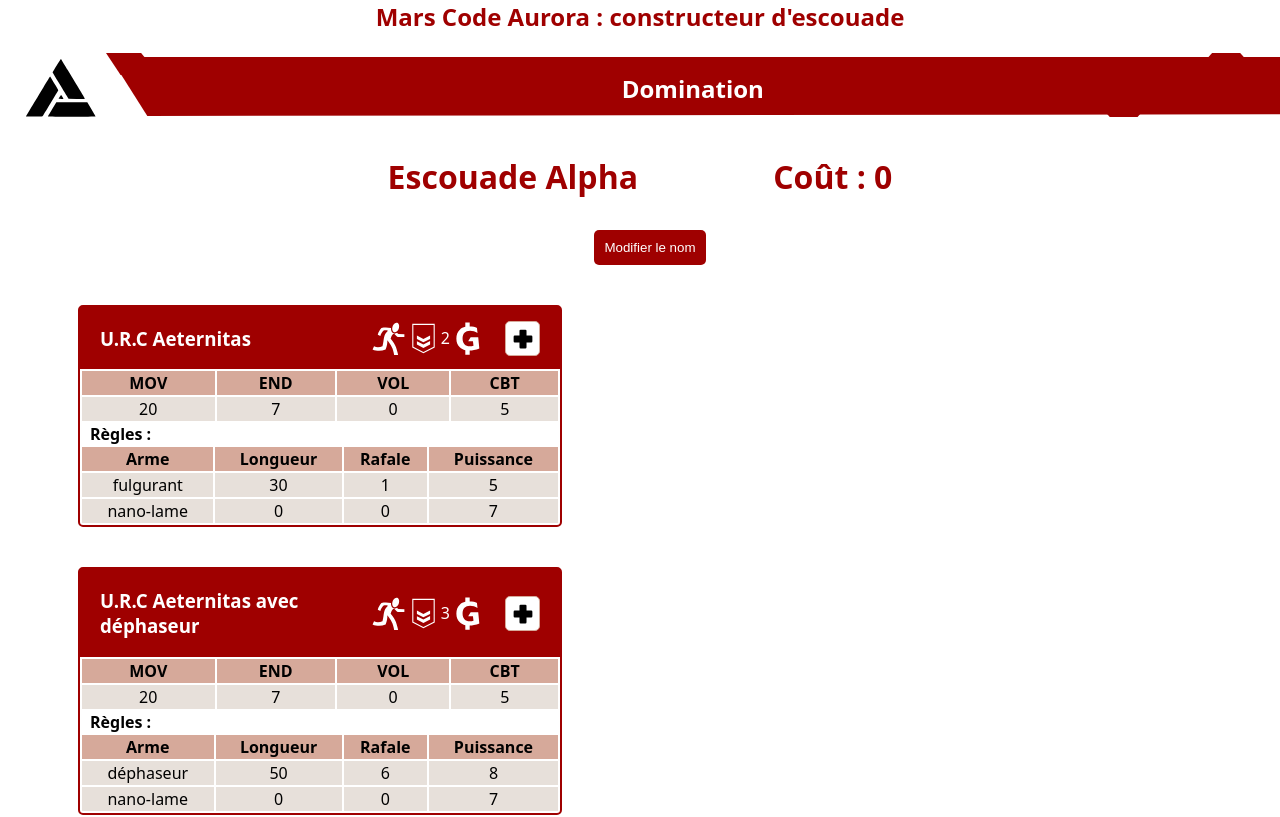
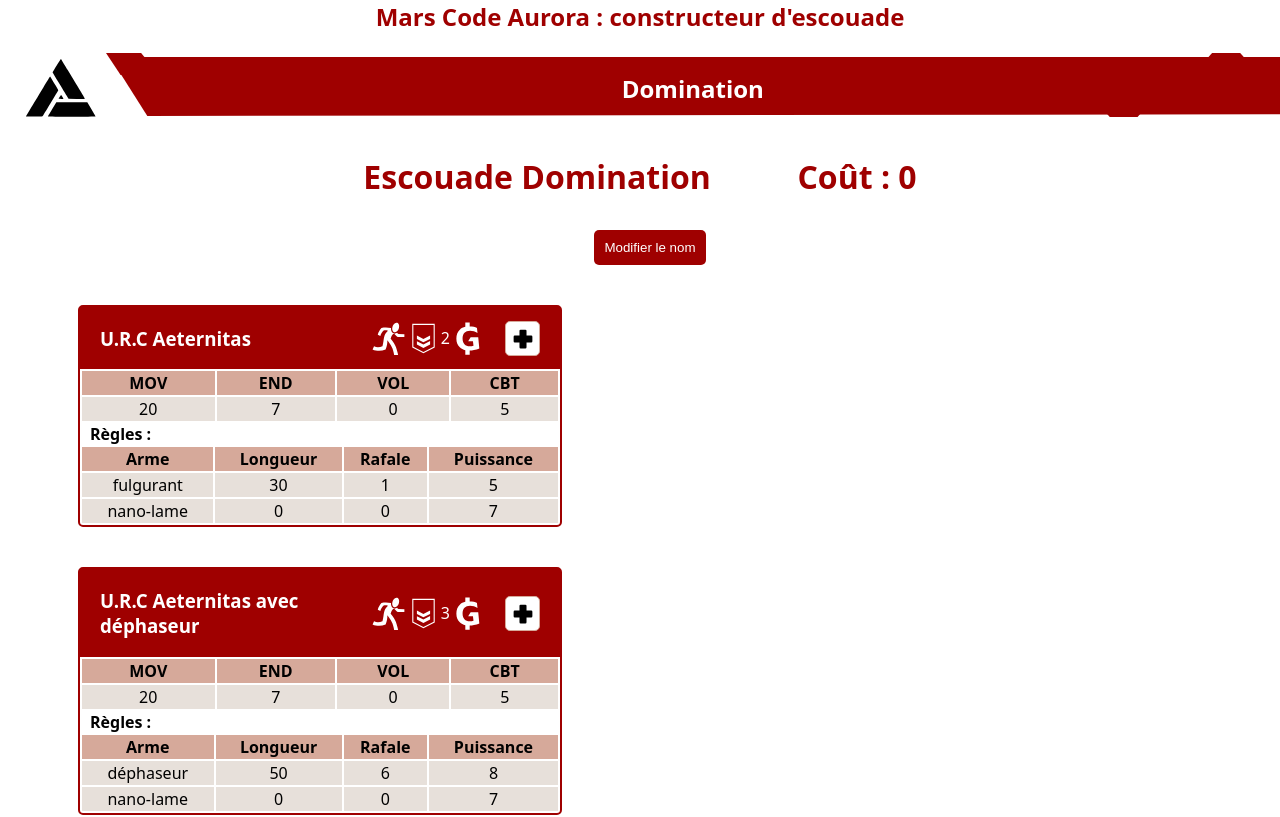
Before and after one commit to Jouvain/MCA_AB_VueJS, a Vue app: page /squad/Domination in a window 1280 px wide. Shown: the top 817 px of the page. Built offline with nearby package versions, Linux system fonts and the light colour scheme; the HTML template or start-up script is replaced by a standard one.

Commit message:
feat : squad name auto-generated

```diff
--- a/src/views/Squad.vue
+++ b/src/views/Squad.vue
@@ -42,7 +42,7 @@ import Resume from "../components/Resume.vue";
         squad.value.name = newName;
     }
 
-    const squadName = ref('Escouade Alpha')
+    const squadName = ref('Escouade ' + faction.name)
     const squadCost = ref(0)
 
 
```
